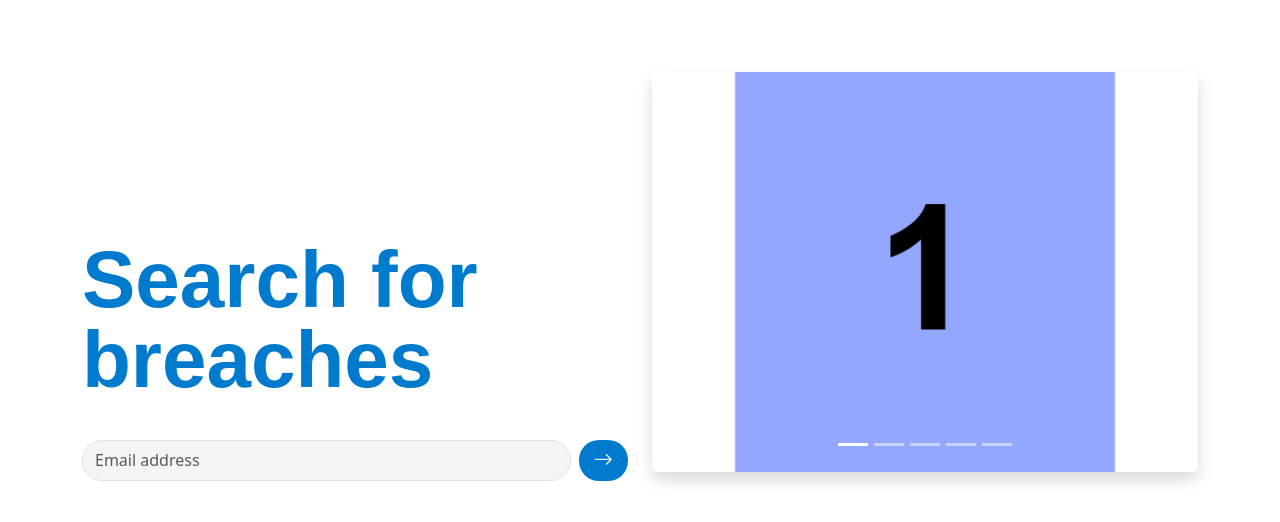
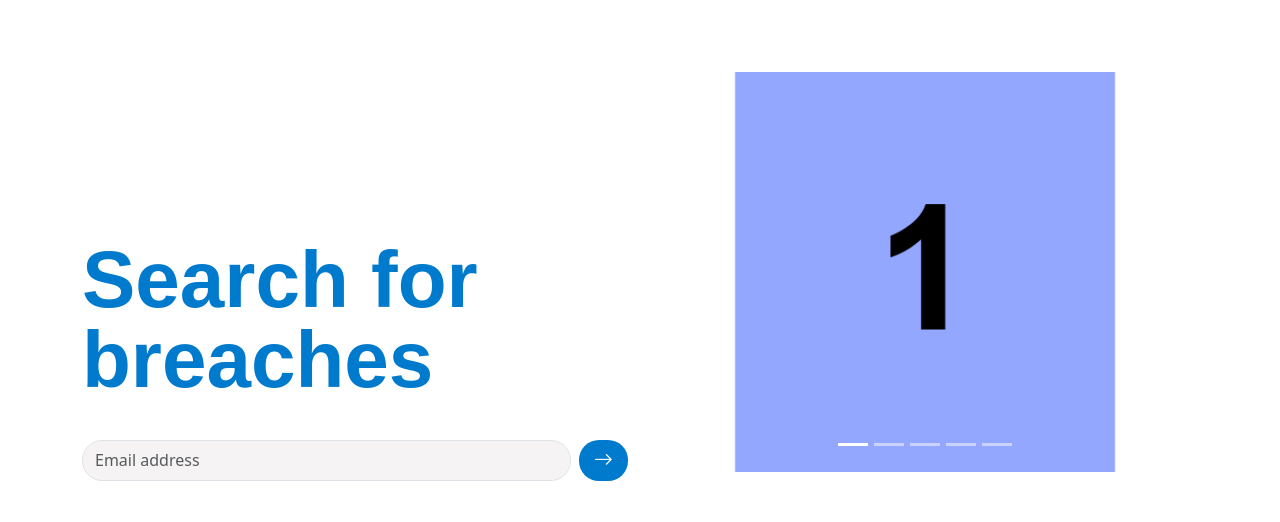
Before and after one commit to WSU-4110/PasswordLeakNotifier, a Flask app: page / in a window 1280 px wide. Shown: the top 522 px of the page. Run offline with Flask 3, Linux system fonts and the light colour scheme.

Commit message:
Removed rounded edges and shadow for slideshow

```diff
--- a/templates/index.html
+++ b/templates/index.html
@@ -51,7 +51,7 @@
                     </div>
 
                     <!-- Slideshow images -->
-                    <div class="carousel-inner rounded shadow">
+                    <div class="carousel-inner">
                         <div class="carousel-item active">
                             <img src="{{ url_for('static', filename='images/1.png') }}" class="d-block mx-auto"
                                 alt="Slide 1" style="width: auto; height: auto; max-height: 400px;">
```
